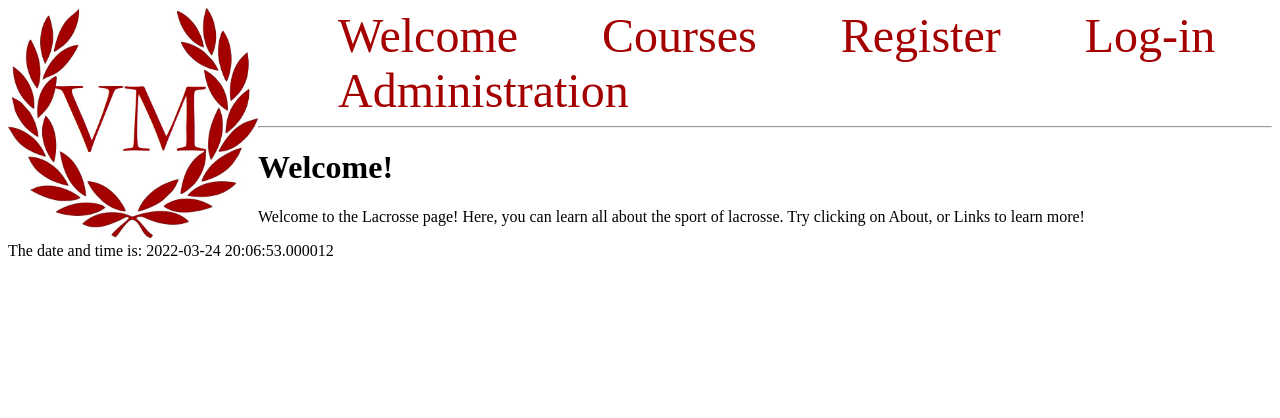
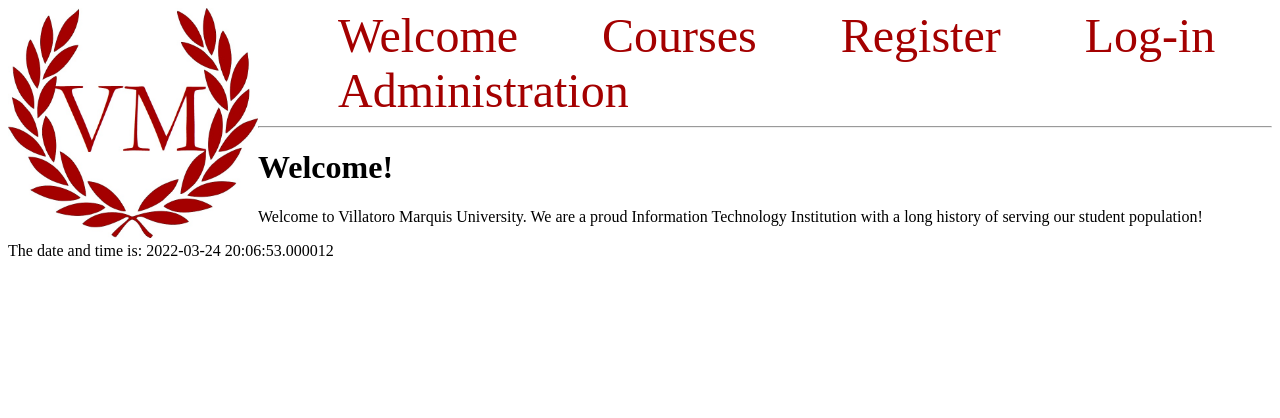
Before and after one commit to kimmiev214/CourseRegistrationWebsite, a Flask app: page /welcome/ in a window 1280 px wide. Shown: the top 418 px of the page. Run offline with Flask 2, Linux system fonts and the light colour scheme.

Commit message:
Update welcome.html

```diff
--- a/templates/welcome.html
+++ b/templates/welcome.html
@@ -4,9 +4,9 @@
     <h1>{% block title %} Welcome!{% endblock %}</h1>
     <div>
 	<p>
-            Welcome to the Lacrosse page!
-	    Here, you can learn all about the sport of lacrosse.
-    	    Try clicking on About, or Links to learn more!
+            Welcome to Villatoro Marquis University.
+            We are a proud Information Technology Institution with a long history of serving our
+            student population!
 	</p>
     </div>
     <div>
```
